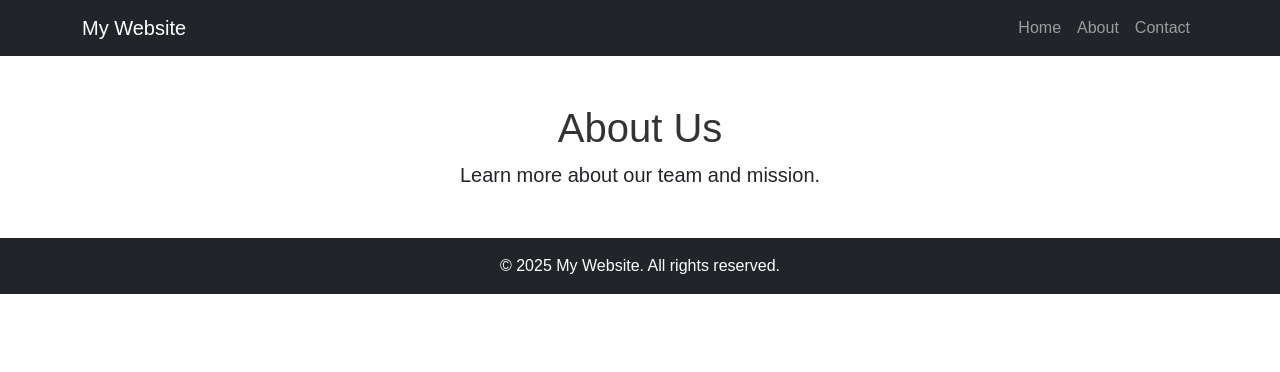
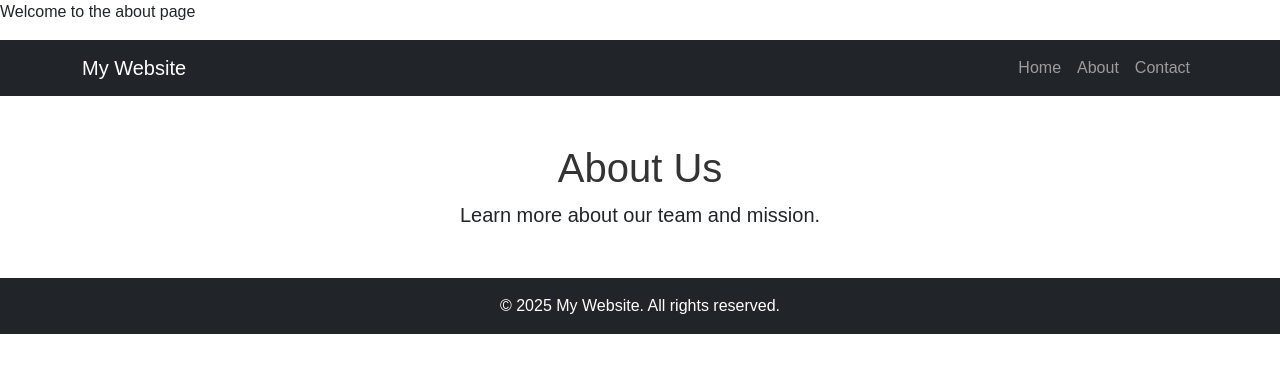
Before and after one commit to borey-penh/team5, a plain HTML site: page about.html in a window 1280 px wide. Drawn offline with nearby package versions, Linux system fonts and the light colour scheme.

Commit message:
add on about

```diff
--- a/about.html
+++ b/about.html
@@ -8,6 +8,7 @@
     <link rel="stylesheet" href="style.css">
 </head>
 <body>
+    <p>Welcome to the about page</p>
     <nav class="navbar navbar-expand-lg navbar-dark bg-dark">
         <div class="container">
             <a class="navbar-brand" href="index.html">My Website</a>
```
